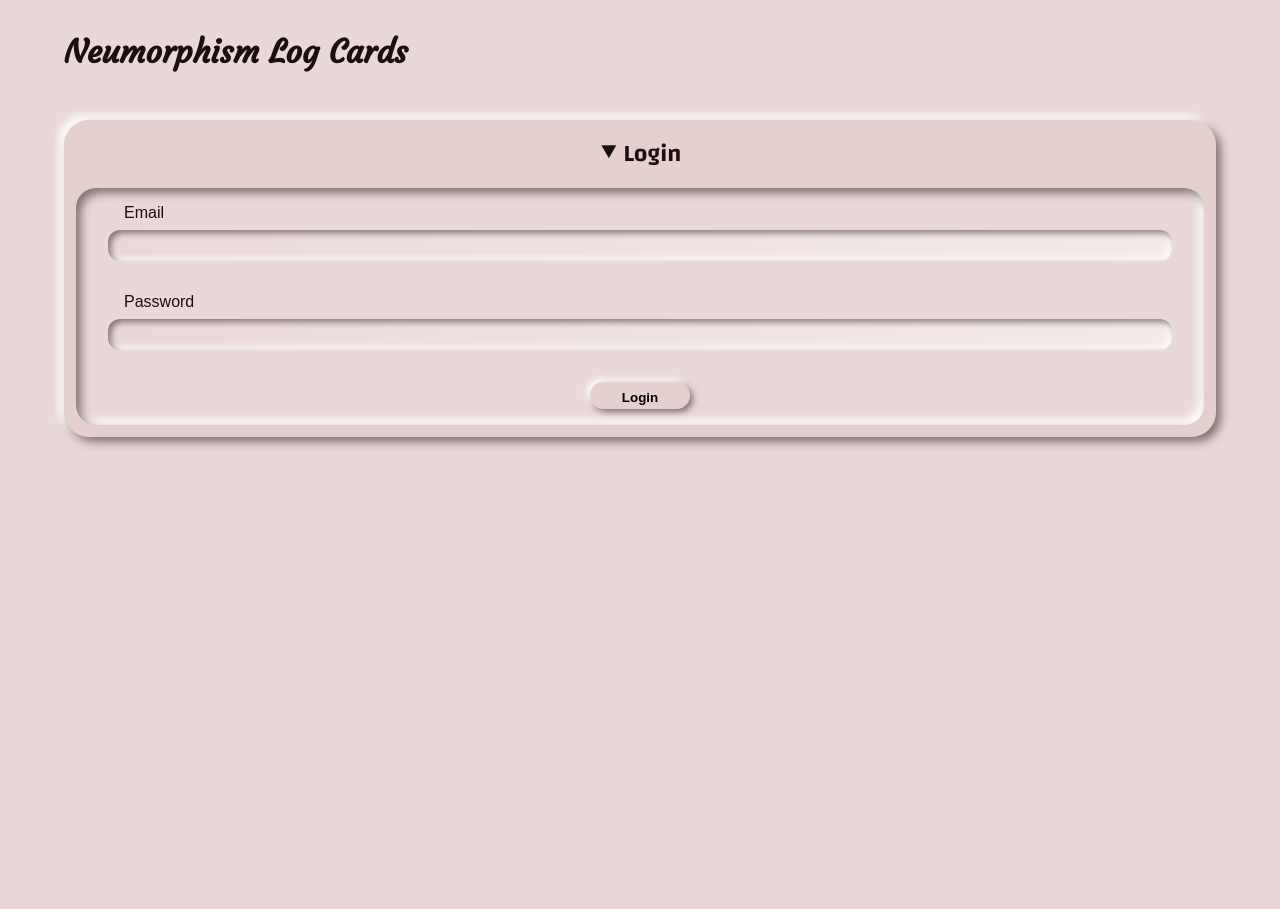
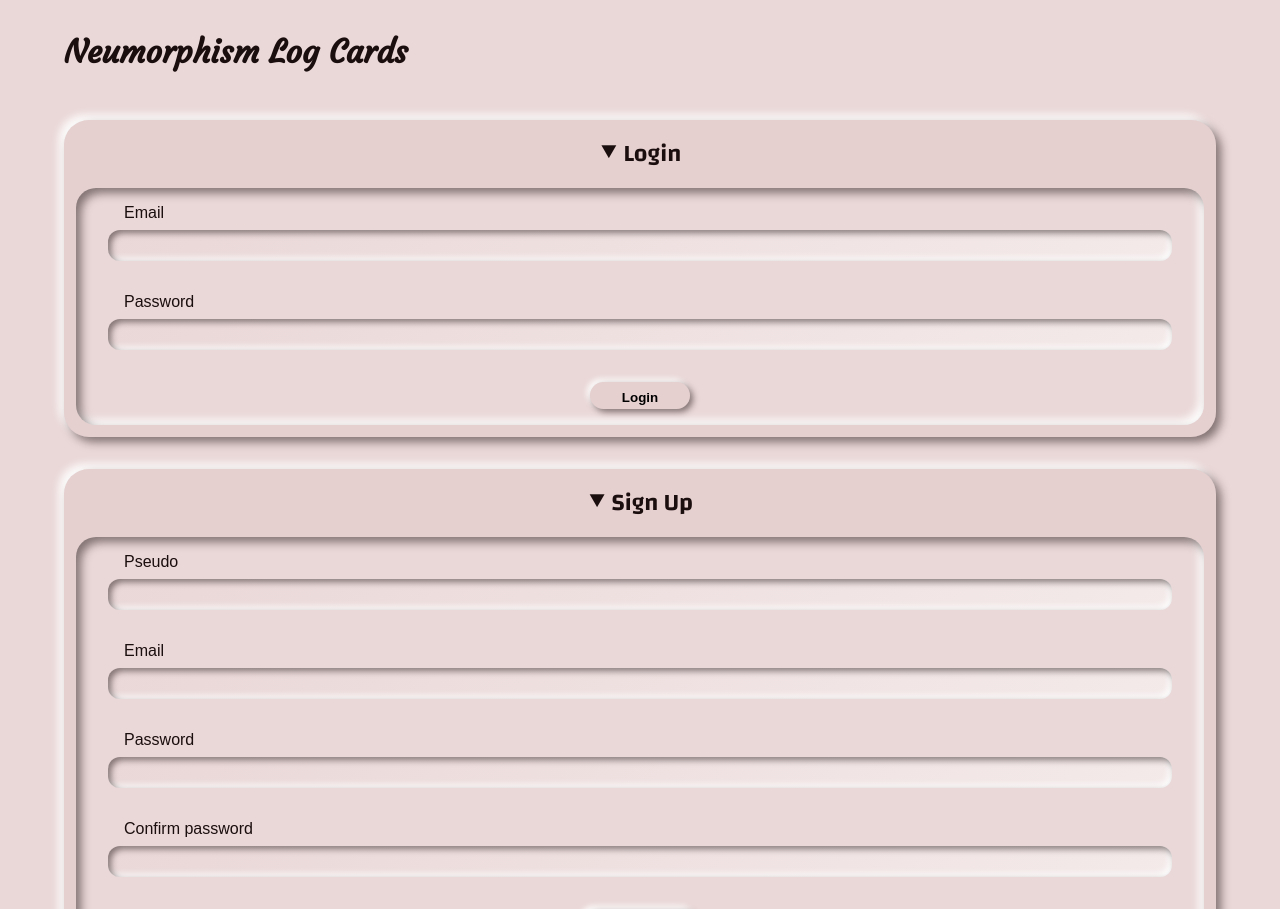
Before and after one commit to KellyJeanneBECK/neumorphism-log-cards, a React (Vite) app: page / in a window 1280 px wide. Shown: the top 909 px of the page. Before the commit the page ends 800 px from the top, so only its background shows below. Built offline with nearby package versions, Linux system fonts and the light colour scheme; a web font is replaced by a local one.

Commit message:
Adding sign up component

```diff
--- a/src/App.jsx
+++ b/src/App.jsx
@@ -1,11 +1,13 @@
-// import styles from "./App.module.css";
+import styles from "./App.module.css";
 import Login from "./components/Login";
+import Signup from "./components/Signup";
 
 function App() {
   return (
     <main>
-      <h1>Neumorphism Log Cards</h1>
+      <h1 className={styles.title}>Neumorphism Log Cards</h1>
       <Login />
+      <Signup />
     </main>
   );
 }
--- a/src/App.module.css
+++ b/src/App.module.css
@@ -0,0 +1,15 @@
+main {
+  width: 100vw;
+  min-height: 100vh;
+  padding: 2rem 0;
+  display: flex;
+  flex-direction: column;
+  align-items: center;
+  gap: 2rem;
+}
+
+.title {
+  font-family: "Courgette", cursive;
+  width: 90vw;
+  margin-bottom: 1rem;
+}
--- a/src/components/Cards.module.css
+++ b/src/components/Cards.module.css
@@ -5,6 +5,15 @@
   box-shadow:
     5px 5px 10px var(--shadow-color),
     -5px -5px 10px #ffffff;
+}
+
+.cardtitle {
+  font-family: "Changa", sans-serif;
+  font-weight: 600;
+  margin: 12px;
+  padding: 0 1rem;
+  border-radius: 25px;
+  text-align: center;
 }
 
 .logform {
--- a/src/components/Login.jsx
+++ b/src/components/Login.jsx
@@ -3,7 +3,7 @@
 function Login() {
   return (
     <article className={styles.logcard}>
-      <h2 tabIndex="0">
+      <h2 tabIndex="0" className={styles.cardtitle}>
         <span>&#11206;</span> Login
       </h2>
       <form className={styles.logform}>
--- a/src/components/Signup.jsx
+++ b/src/components/Signup.jsx
@@ -0,0 +1,30 @@
+import styles from "./Cards.module.css";
+
+function Signup() {
+  return (
+    <article className={styles.logcard}>
+      <h2 tabIndex="0" className={styles.cardtitle}>
+        <span>&#11206;</span> Sign Up
+      </h2>
+      <form className={styles.logform}>
+        <label htmlFor="pseudo">Pseudo</label>
+        <input id="pseudo" name="pseudo" type="text" />
+
+        <label htmlFor="email">Email</label>
+        <input id="email" name="email" type="email" />
+
+        <label htmlFor="password">Password</label>
+        <input id="password" name="password" type="password" />
+
+        <label htmlFor="password">Confirm password</label>
+        <input id="confirm_password" name="confirm_password" type="password" />
+
+        <button type="button" className={styles.logbtn}>
+          Sign Up
+        </button>
+      </form>
+    </article>
+  );
+}
+
+export default Signup;
--- a/src/index.css
+++ b/src/index.css
@@ -21,31 +21,6 @@
   font-weight: 300;
 }
 
-main {
-  width: 100vw;
-  min-height: 100vh;
-  padding: 2rem 0;
-  display: flex;
-  flex-direction: column;
-  align-items: center;
-  gap: 2rem;
+:focus {
+  outline: solid var(--secondary-color) 2px;
 }
-
-h1 {
-  font-family: "Courgette", cursive;
-  width: 90vw;
-  margin-bottom: 1rem;
-}
-
-h2 {
-  font-family: "Changa", sans-serif;
-  font-weight: 600;
-  margin: 12px;
-  padding: 0 1rem;
-  border-radius: 25px;
-  text-align: center;
-}
-
-:focus {
-  outline: solid var(--secondary-color);
-}
```
